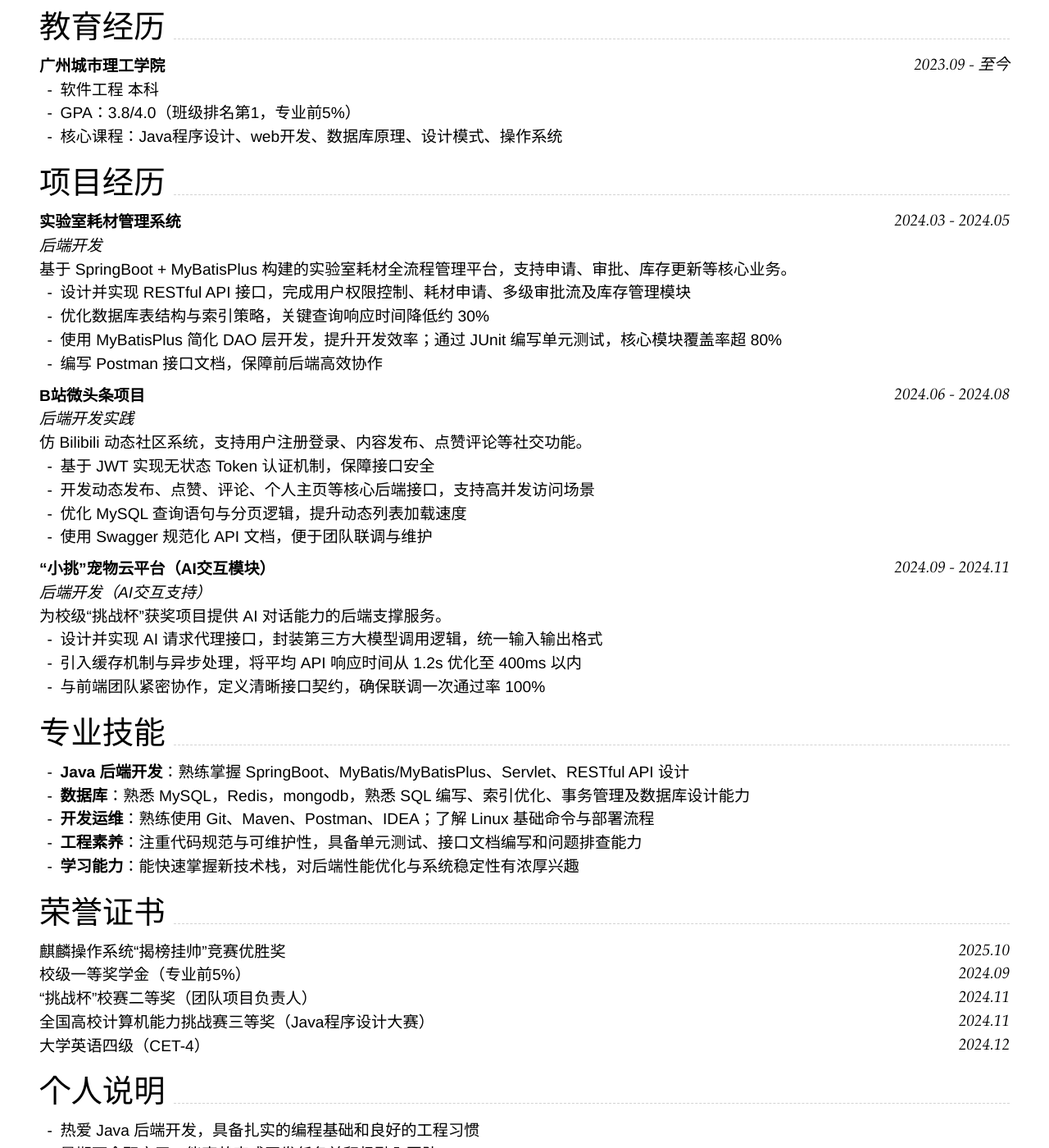
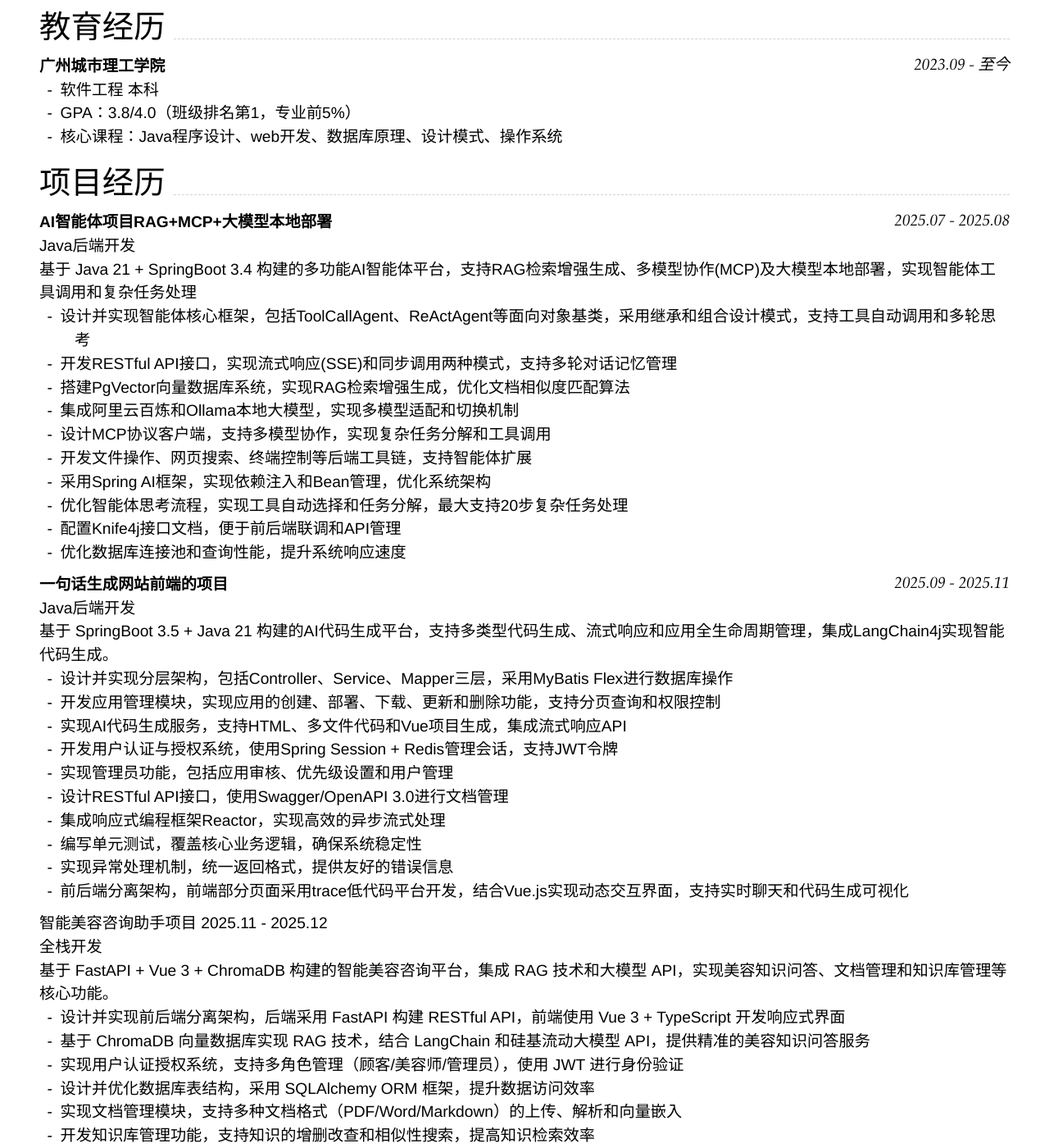
Before and after one commit to ynwelc/resume, a Jekyll site: the page built from index.md, in a window 1280 px wide and 1400 px high, scrolled down 223 px. Shown: the whole window at 82% size. Built offline with Jekyll 4.4.1, drawn with Linux system fonts in a browser that asks for light colours; nearby versions of some CDN libraries; some of the changed text lies outside the part shown.

Commit message:
更新简历内容

```diff
--- a/index.md
+++ b/index.md
@@ -30,37 +30,54 @@ Supported arguments:
 
 ## 项目经历
 
-### **实验室耗材管理系统** `2024.03 - 2024.05`
+### **AI智能体项目RAG+MCP+大模型本地部署** `2025.07 - 2025.08`
 
-_后端开发_
+Java后端开发
 
-基于 SpringBoot + MyBatisPlus 构建的实验室耗材全流程管理平台，支持申请、审批、库存更新等核心业务。
+基于 Java 21 + SpringBoot 3.4 构建的多功能AI智能体平台，支持RAG检索增强生成、多模型协作(MCP)及大模型本地部署，实现智能体工具调用和复杂任务处理
 
-- 设计并实现 RESTful API 接口，完成用户权限控制、耗材申请、多级审批流及库存管理模块
-- 优化数据库表结构与索引策略，关键查询响应时间降低约 30%
-- 使用 MyBatisPlus 简化 DAO 层开发，提升开发效率；通过 JUnit 编写单元测试，核心模块覆盖率超 80%
-- 编写 Postman 接口文档，保障前后端高效协作
+- 设计并实现智能体核心框架，包括ToolCallAgent、ReActAgent等面向对象基类，采用继承和组合设计模式，支持工具自动调用和多轮思考
+- 开发RESTful API接口，实现流式响应(SSE)和同步调用两种模式，支持多轮对话记忆管理
+- 搭建PgVector向量数据库系统，实现RAG检索增强生成，优化文档相似度匹配算法
+- 集成阿里云百炼和Ollama本地大模型，实现多模型适配和切换机制
+- 设计MCP协议客户端，支持多模型协作，实现复杂任务分解和工具调用
+- 开发文件操作、网页搜索、终端控制等后端工具链，支持智能体扩展
+- 采用Spring AI框架，实现依赖注入和Bean管理，优化系统架构
+- 优化智能体思考流程，实现工具自动选择和任务分解，最大支持20步复杂任务处理
+- 配置Knife4j接口文档，便于前后端联调和API管理
+- 优化数据库连接池和查询性能，提升系统响应速度
 
-### **B站微头条项目** `2024.06 - 2024.08`
+### **一句话生成网站前端的项目** `2025.09 - 2025.11`
 
-_后端开发实践_
+Java后端开发
 
-仿 Bilibili 动态社区系统，支持用户注册登录、内容发布、点赞评论等社交功能。
+基于 SpringBoot 3.5 + Java 21 构建的AI代码生成平台，支持多类型代码生成、流式响应和应用全生命周期管理，集成LangChain4j实现智能代码生成。
 
-- 基于 JWT 实现无状态 Token 认证机制，保障接口安全
-- 开发动态发布、点赞、评论、个人主页等核心后端接口，支持高并发访问场景
-- 优化 MySQL 查询语句与分页逻辑，提升动态列表加载速度
-- 使用 Swagger 规范化 API 文档，便于团队联调与维护
+- 设计并实现分层架构，包括Controller、Service、Mapper三层，采用MyBatis Flex进行数据库操作
+- 开发应用管理模块，实现应用的创建、部署、下载、更新和删除功能，支持分页查询和权限控制
+- 实现AI代码生成服务，支持HTML、多文件代码和Vue项目生成，集成流式响应API
+- 开发用户认证与授权系统，使用Spring Session + Redis管理会话，支持JWT令牌
+- 实现管理员功能，包括应用审核、优先级设置和用户管理
+- 设计RESTful API接口，使用Swagger/OpenAPI 3.0进行文档管理
+- 集成响应式编程框架Reactor，实现高效的异步流式处理
+- 编写单元测试，覆盖核心业务逻辑，确保系统稳定性
+- 实现异常处理机制，统一返回格式，提供友好的错误信息
+- 前后端分离架构，前端部分页面采用trace低代码平台开发，结合Vue.js实现动态交互界面，支持实时聊天和代码生成可视化
 
-### **"小挑"宠物云平台（AI交互模块）** `2024.09 - 2024.11`
+### 智能美容咨询助手项目 2025.11 - 2025.12
 
-_后端开发（AI交互支持）_
+全栈开发
 
-为校级“挑战杯”获奖项目提供 AI 对话能力的后端支撑服务。
+基于 FastAPI + Vue 3 + ChromaDB 构建的智能美容咨询平台，集成 RAG 技术和大模型 API，实现美容知识问答、文档管理和知识库管理等核心功能。
 
-- 设计并实现 AI 请求代理接口，封装第三方大模型调用逻辑，统一输入输出格式
-- 引入缓存机制与异步处理，将平均 API 响应时间从 1.2s 优化至 400ms 以内
-- 与前端团队紧密协作，定义清晰接口契约，确保联调一次通过率 100%
+- 设计并实现前后端分离架构，后端采用 FastAPI 构建 RESTful API，前端使用 Vue 3 + TypeScript 开发响应式界面
+- 基于 ChromaDB 向量数据库实现 RAG 技术，结合 LangChain 和硅基流动大模型 API，提供精准的美容知识问答服务
+- 实现用户认证授权系统，支持多角色管理（顾客/美容师/管理员），使用 JWT 进行身份验证
+- 设计并优化数据库表结构，采用 SQLAlchemy ORM 框架，提升数据访问效率
+- 实现文档管理模块，支持多种文档格式（PDF/Word/Markdown）的上传、解析和向量嵌入
+- 开发知识库管理功能，支持知识的增删改查和相似性搜索，提高知识检索效率
+- 使用 Docker 容器化部署，编写完整的部署文档，确保项目可快速上线
+- 通过 Pinia 管理前端状态，Vue Router 实现单页应用路由，提升用户体验
 
 ## 专业技能
 
```
Also changed, not shown: other parts of index.md (+1 -1 lines).
